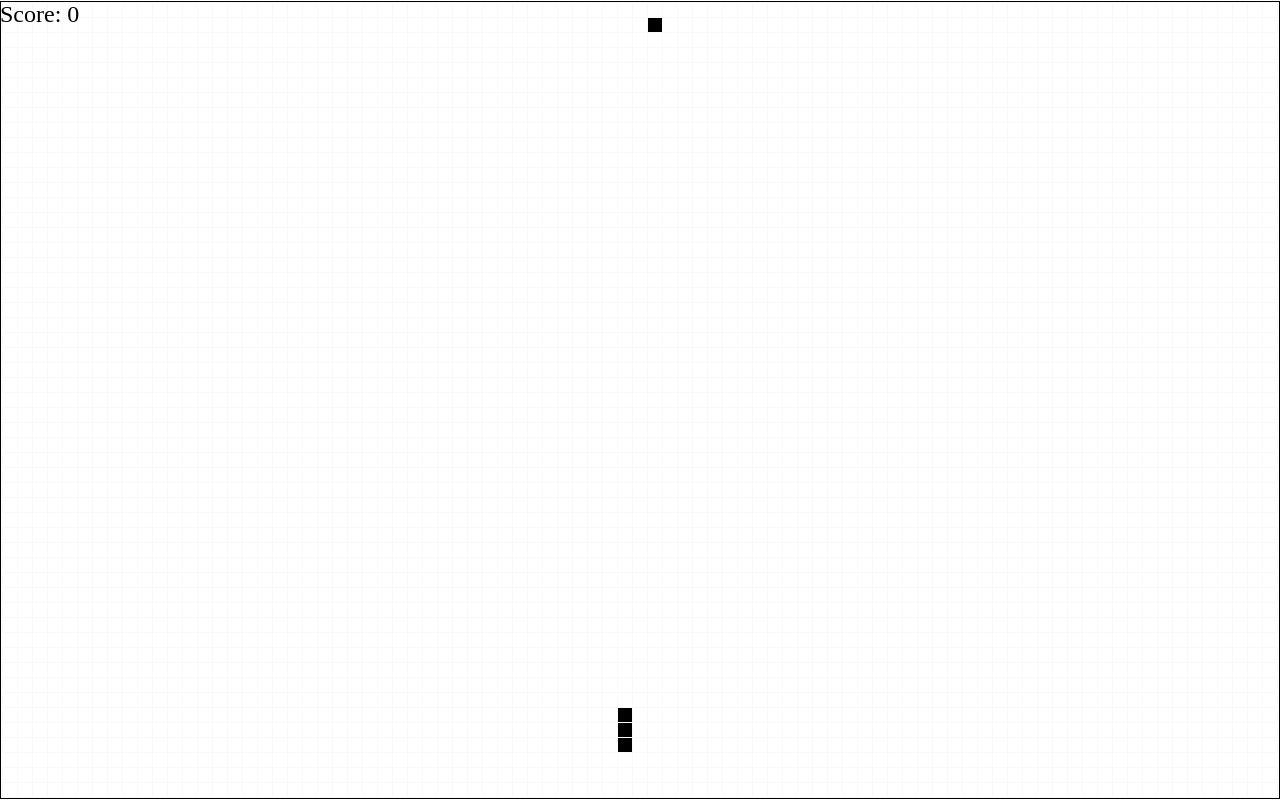
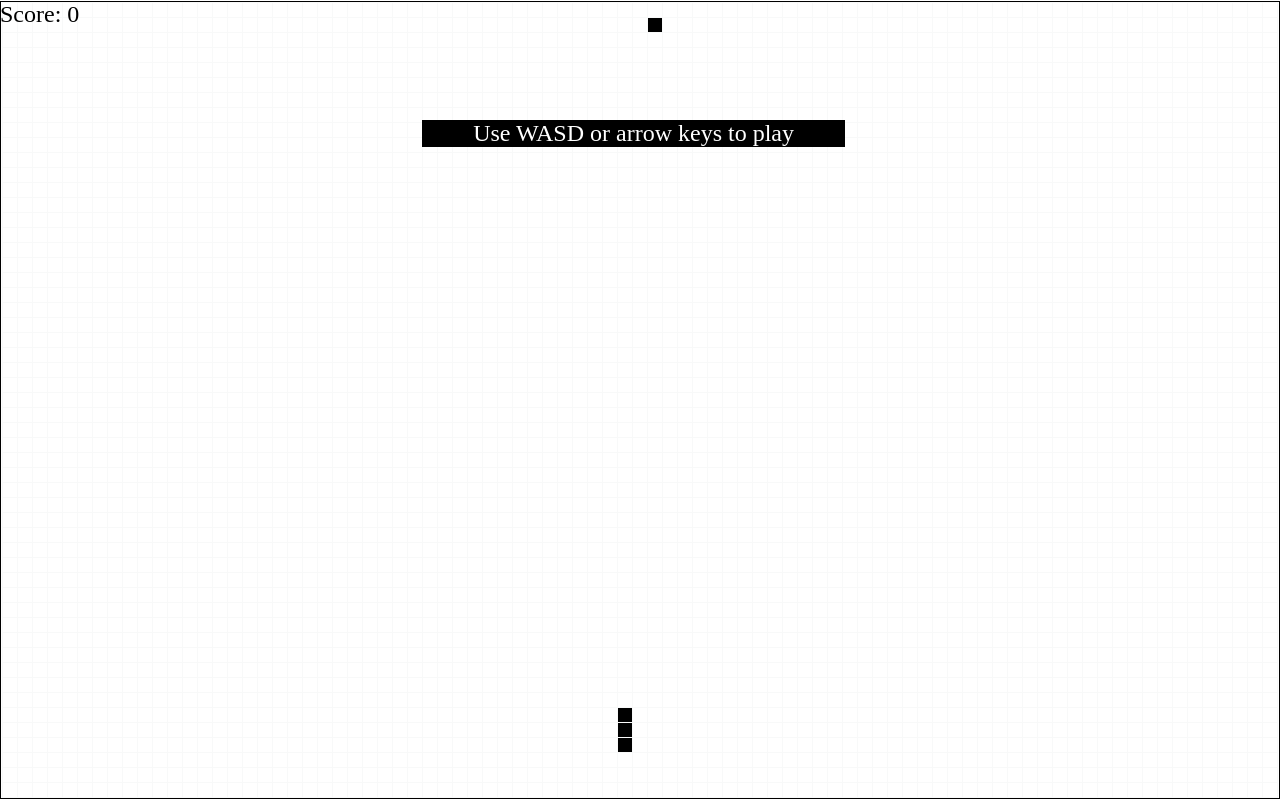
Before and after one commit to nikita-reshetniak/snake-dom, a website: page index.html in a window 1280 px wide. Drawn offline with Linux system fonts and the light colour scheme.

Commit message:
feat: add instruction

```diff
--- a/index.css
+++ b/index.css
@@ -46,6 +46,17 @@ body{
     color: black;
 }
 
+#instruction{
+    position: absolute;
+    text-align: center;
+    width: 33%;
+    left: 33%;
+    top: 15%;
+    font-size: 24px;
+    background-color: black;
+    color: white;
+}
+
 #gameOverMenuWrapper{
     position: absolute;
     text-align: center;
--- a/index.js
+++ b/index.js
@@ -174,6 +174,17 @@ class View {
         this.getElement('#scoreWrapper').innerHTML = `Score: ${score}`;
     }
 
+    showInstruction() {
+        const wrapper = this.createElement('div', false, 'instruction');
+        const text = document.createTextNode('Use WASD or arrow keys to play');
+        wrapper.appendChild(text);
+        this.app.appendChild(wrapper);
+    }
+
+    removeInstruction() {
+        this.app.removeChild(this.getElement('#instruction'));
+    }
+
     setupSnake(body) {
         const head = this.getElement(`#x-${body[0].x}_y-${body[0].y}`);
         head.classList.add('snake');
@@ -326,6 +337,7 @@ class Controller {
     init() {
         app.model.setupGrid(app.view.columns, app.view.rows);
         app.view.setupScore();
+        app.view.showInstruction();
         app.view.renderGrid(app.model.cells);
         app.model.setupSnake();
         app.view.setupSnake(app.model.snake.body);
@@ -345,6 +357,7 @@ class Controller {
                 // LEFT
                 case 'KeyA':
                 case 'ArrowLeft':
+                    app.view.removeInstruction();
                     app.animate();
                     window.removeEventListener('keydown', handleStartGame);
                     break;
```
